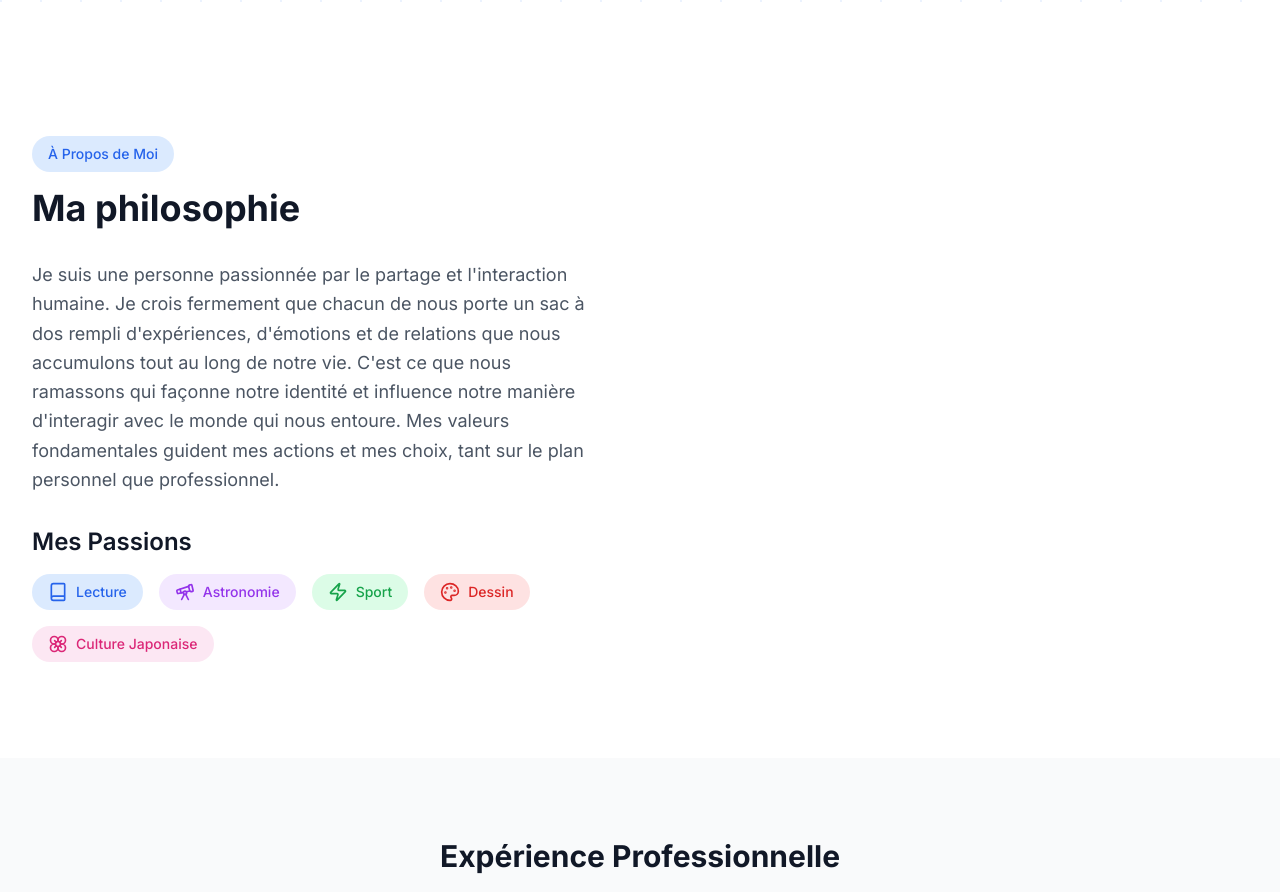
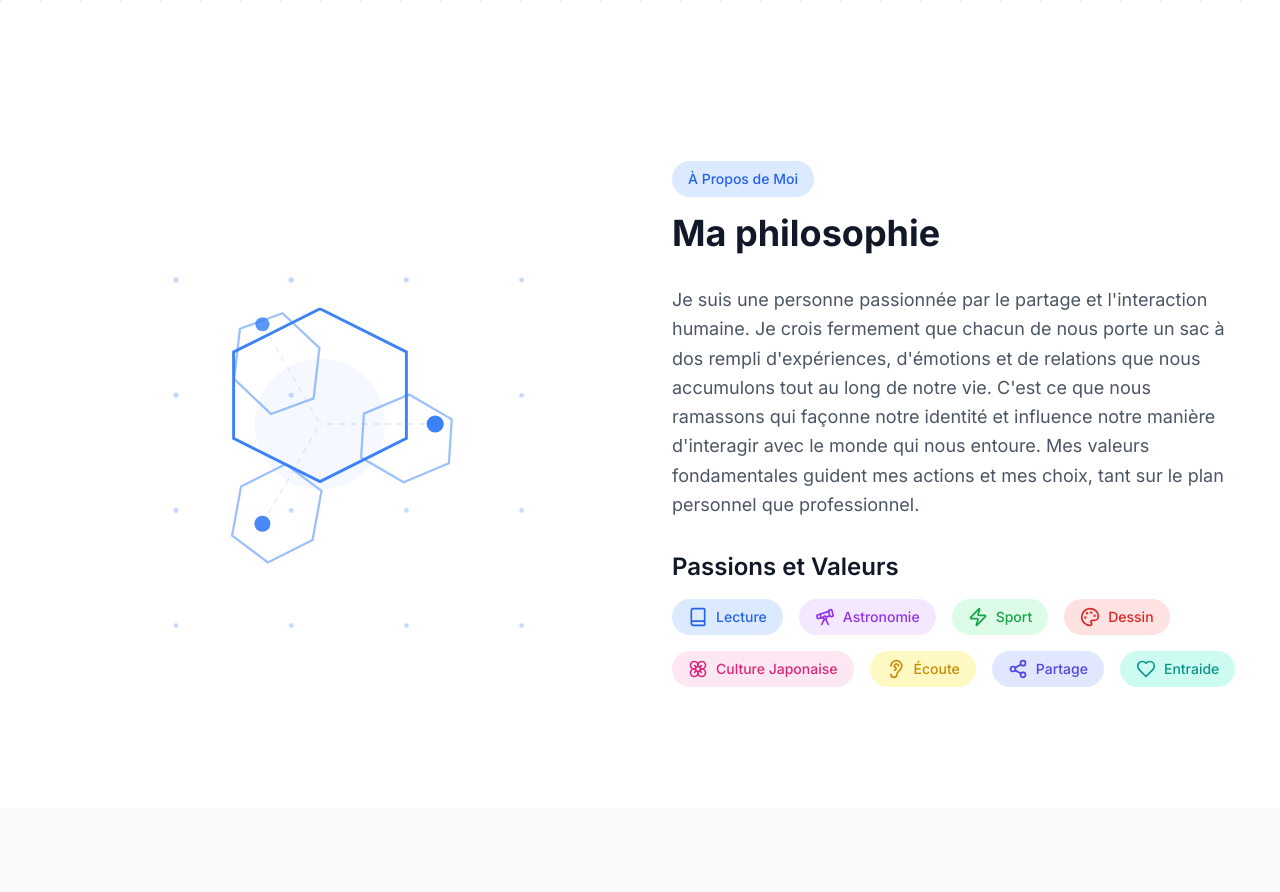
Before and after one commit to aimendenche/aimen-portfolio, a Next.js app: page / in a window 1280 px wide. Shown: the part 760-1652 px from the top of the page. Built offline with nearby package versions, Linux system fonts and the light colour scheme.

Commit message:
update portfolio

```diff
--- a/app/components/About.tsx
+++ b/app/components/About.tsx
@@ -1,7 +1,7 @@
 "use client"
 
 import { motion } from "framer-motion"
-import { Book, Telescope, Palette, Zap, Flower } from "lucide-react"
+import { Book, Telescope, Palette, Zap, Flower, Ear, Share2, Heart } from "lucide-react"
 
 export default function About() {
   // Configurations des animations
@@ -18,7 +18,7 @@ export default function About() {
     visible: { opacity: 1, y: 0 }
   }
 
-  const passions = [
+  const passionsEtValeurs = [
     {
       icon: Book,
       label: "Lecture",
@@ -43,6 +43,21 @@ export default function About() {
       icon: Flower,
       label: "Culture Japonaise",
       color: "bg-pink-100 text-pink-600 dark:bg-pink-900/30 dark:text-pink-400"
+    },
+    {
+      icon: Ear,
+      label: "Écoute",
+      color: "bg-yellow-100 text-yellow-600 dark:bg-yellow-900/30 dark:text-yellow-400"
+    },
+    {
+      icon: Share2,
+      label: "Partage",
+      color: "bg-indigo-100 text-indigo-600 dark:bg-indigo-900/30 dark:text-indigo-400"
+    },
+    {
+      icon: Heart,
+      label: "Entraide",
+      color: "bg-teal-100 text-teal-600 dark:bg-teal-900/30 dark:text-teal-400"
     }
   ]
 
@@ -56,7 +71,154 @@ export default function About() {
           variants={containerAnimation}
           className="grid grid-cols-1 lg:grid-cols-2 gap-16 items-center"
         >
-          {/* Reste du code SVG inchangé */}
+          <motion.div
+            variants={itemAnimation}
+            className="relative"
+          >
+            <svg
+              className="w-full h-auto"
+              viewBox="0 0 400 400"
+              fill="none"
+              xmlns="http://www.w3.org/2000/svg"
+            >
+              {/* Grille de fond avec animation subtile */}
+              <motion.g
+                initial={{ opacity: 0 }}
+                animate={{ opacity: 1 }}
+                transition={{ duration: 1 }}
+              >
+                {/* Création d'une grille 4x4 de points */}
+                {[...Array(4)].map((_, i) =>
+                  [...Array(4)].map((_, j) => (
+                    <motion.circle
+                      key={`dot-${i}-${j}`}
+                      cx={100 + i * 80}
+                      cy={100 + j * 80}
+                      r={2}
+                      className="fill-blue-500/30 dark:fill-blue-400/30"
+                      initial={{ scale: 0 }}
+                      animate={{ scale: [0, 1, 0.8] }}
+                      transition={{
+                        duration: 2,
+                        delay: (i + j) * 0.2,
+                        repeat: Infinity,
+                        repeatType: "reverse"
+                      }}
+                    />
+                  ))
+                )}
+              </motion.g>
+
+              {/* Hexagones interconnectés représentant l'écosystème DevOps */}
+              <motion.g
+                initial={{ opacity: 0 }}
+                animate={{ opacity: 1 }}
+                transition={{ delay: 0.5, duration: 1 }}
+              >
+                {/* Hexagone central */}
+                <motion.path
+                  d="M200 120 L260 150 L260 210 L200 240 L140 210 L140 150 Z"
+                  className="stroke-blue-500 dark:stroke-blue-400"
+                  strokeWidth="2"
+                  fill="none"
+                  initial={{ pathLength: 0 }}
+                  animate={{ pathLength: 1 }}
+                  transition={{ duration: 2, ease: "easeInOut" }}
+                />
+
+                {/* Hexagones satellites */}
+                {[0, 120, 240].map((rotation, index) => (
+                  <motion.g
+                    key={`hex-${index}`}
+                    animate={{
+                      rotate: [rotation, rotation + 10, rotation],
+                      scale: [1, 1.05, 1]
+                    }}
+                    transition={{
+                      duration: 4,
+                      repeat: Infinity,
+                      delay: index * 0.5
+                    }}
+                    style={{ transformOrigin: "center" }}
+                  >
+                    <path
+                      d="M200 180 L230 195 L230 225 L200 240 L170 225 L170 195 Z"
+                      className="stroke-blue-500/50 dark:stroke-blue-400/50"
+                      strokeWidth="1.5"
+                      fill="none"
+                      transform={`translate(${60 * Math.cos(rotation * Math.PI / 180)}, ${60 * Math.sin(rotation * Math.PI / 180)})`}
+                    />
+                  </motion.g>
+                ))}
+              </motion.g>
+
+              {/* Lignes de connexion animées */}
+              <motion.g>
+                {[0, 120, 240].map((angle, index) => (
+                  <motion.line
+                    key={`line-${index}`}
+                    x1={200}
+                    y1={200}
+                    x2={200 + 80 * Math.cos(angle * Math.PI / 180)}
+                    y2={200 + 80 * Math.sin(angle * Math.PI / 180)}
+                    className="stroke-blue-500/30 dark:stroke-blue-400/30"
+                    strokeWidth="1"
+                    strokeDasharray="4 4"
+                    animate={{
+                      opacity: [0.3, 0.6, 0.3],
+                      strokeDashoffset: [0, -8]
+                    }}
+                    transition={{
+                      duration: 2,
+                      repeat: Infinity,
+                      delay: index * 0.3
+                    }}
+                  />
+                ))}
+              </motion.g>
+
+              {/* Cercles pulsants aux intersections */}
+              {[0, 120, 240].map((angle, index) => (
+                <motion.circle
+                  key={`intersection-${index}`}
+                  cx={200 + 80 * Math.cos(angle * Math.PI / 180)}
+                  cy={200 + 80 * Math.sin(angle * Math.PI / 180)}
+                  r={4}
+                  className="fill-blue-500 dark:fill-blue-400"
+                  animate={{
+                    scale: [1, 1.5, 1],
+                    opacity: [0.7, 1, 0.7]
+                  }}
+                  transition={{
+                    duration: 2,
+                    repeat: Infinity,
+                    delay: index * 0.3
+                  }}
+                />
+              ))}
+
+              {/* Effet de lueur central */}
+              <motion.circle
+                cx="200"
+                cy="200"
+                r="40"
+                className="fill-blue-500/10 dark:fill-blue-400/10"
+                animate={{
+                  scale: [1, 1.2, 1],
+                  opacity: [0.3, 0.6, 0.3]
+                }}
+                transition={{
+                  duration: 3,
+                  repeat: Infinity,
+                  ease: "easeInOut"
+                }}
+              />
+            </svg>
+
+            {/* Élément décoratif en arrière-plan */}
+            <div className="absolute inset-0 -z-10 bg-gradient-to-r from-blue-50 to-indigo-50
+                          dark:from-blue-900/10 dark:to-indigo-900/10 blur-3xl" />
+          </motion.div>
 
           {/* Colonne droite - Contenu textuel */}
           <motion.div
@@ -86,18 +248,18 @@ export default function About() {
               </p>
             </div>
 
-            {/* Passions et Centres d'Intérêt */}
+            {/* Passions et Valeurs */}
             <motion.div
               variants={itemAnimation}
               className="space-y-4"
             >
               <h3 className="text-2xl font-semibold text-gray-900 dark:text-white mb-4">
-                Mes Passions
+                Passions et Valeurs
               </h3>
               <div className="flex flex-wrap gap-4">
-                {passions.map((passion, index) => (
+                {passionsEtValeurs.map((item, index) => (
                   <motion.div
-                    key={passion.label}
+                    key={item.label}
                     initial={{ opacity: 0, scale: 0.8 }}
                     animate={{ opacity: 1, scale: 1 }}
                     transition={{
@@ -105,10 +267,10 @@ export default function About() {
                       type: "spring",
                       stiffness: 300
                     }}
-                    className={`flex items-center gap-2 px-4 py-2 rounded-full ${passion.color}`}
+                    className={`flex items-center gap-2 px-4 py-2 rounded-full ${item.color}`}
                   >
-                    <passion.icon size={20} />
-                    <span className="text-sm font-medium">{passion.label}</span>
+                    <item.icon size={20} />
+                    <span className="text-sm font-medium">{item.label}</span>
                   </motion.div>
                 ))}
               </div>
```
